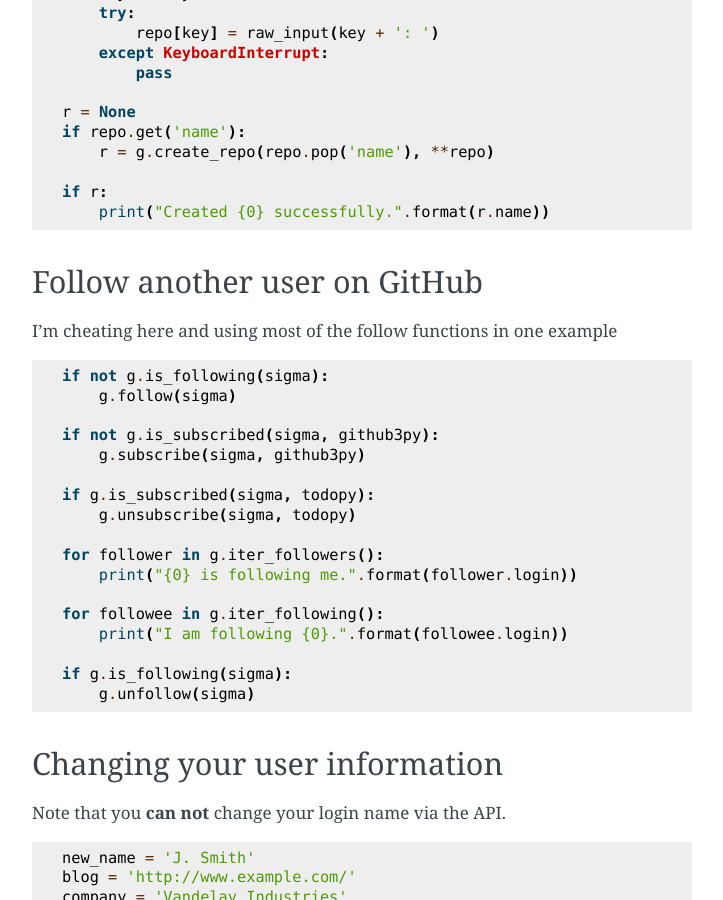
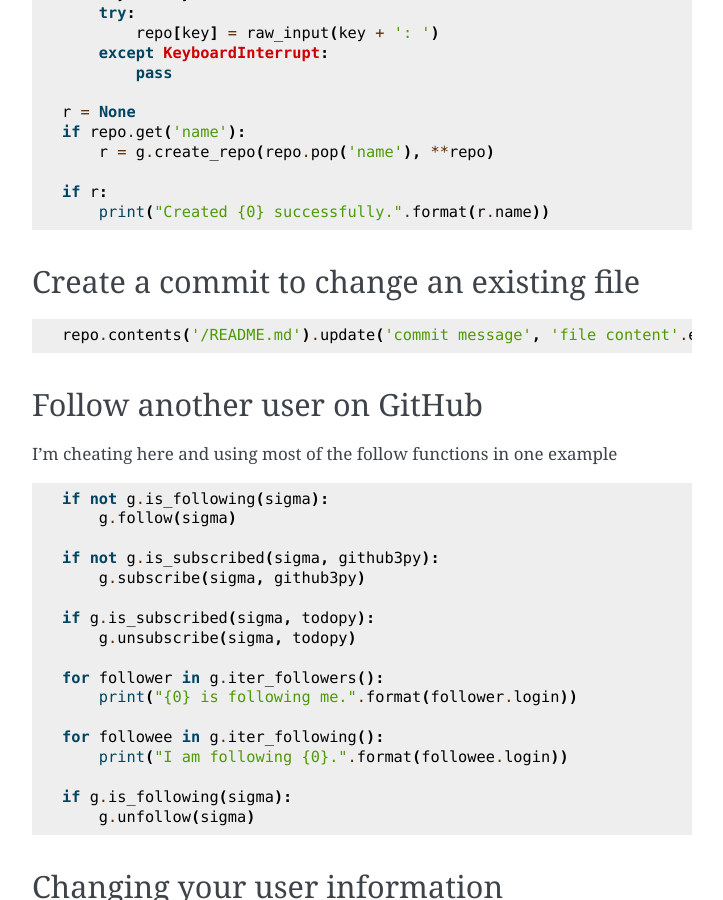
Before and after one commit to sigmavirus24/github3.py, a Sphinx documentation site: the page built from docs/examples/github.rst, in a window 1280 px wide and 900 px high, scrolled down 2177 px. Shown: the whole window, without its empty margins (388-1111 px from the left). Built offline with Sphinx 7.4.7, drawn with Linux system fonts in a browser that asks for light colours; some of the changed text lies outside the part shown.

Commit message:
Create a commit to change an existing file

```diff
--- a/docs/examples/github.rst
+++ b/docs/examples/github.rst
@@ -121,6 +121,13 @@ Creating a new repository
     if r:
         print("Created {0} successfully.".format(r.name))
 
+Create a commit to change an existing file
+------------------------------------------
+
+::
+
+    repo.contents('/README.md').update('commit message', 'file content'.encode('utf-8'))
+
 Follow another user on GitHub
 -----------------------------
 
```
